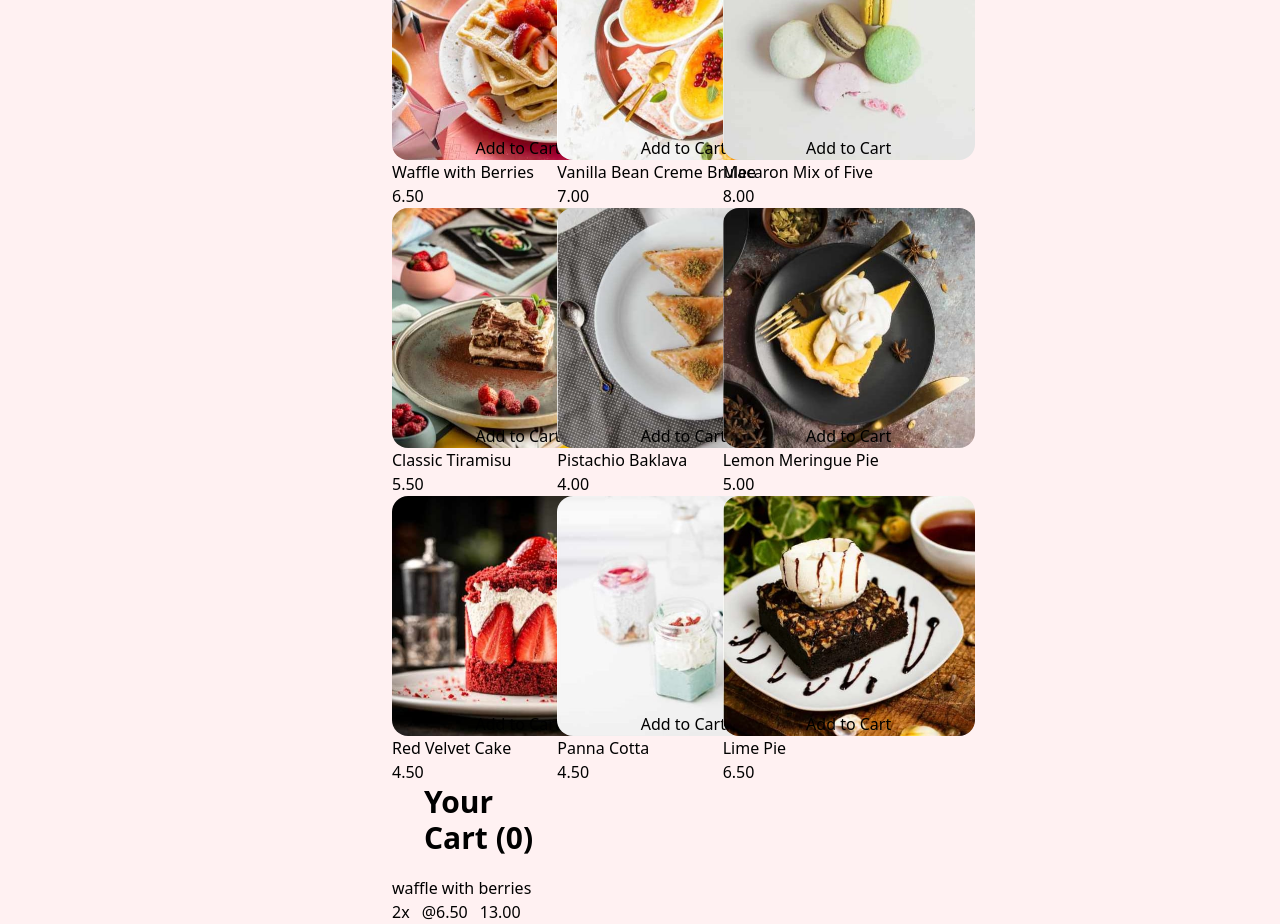
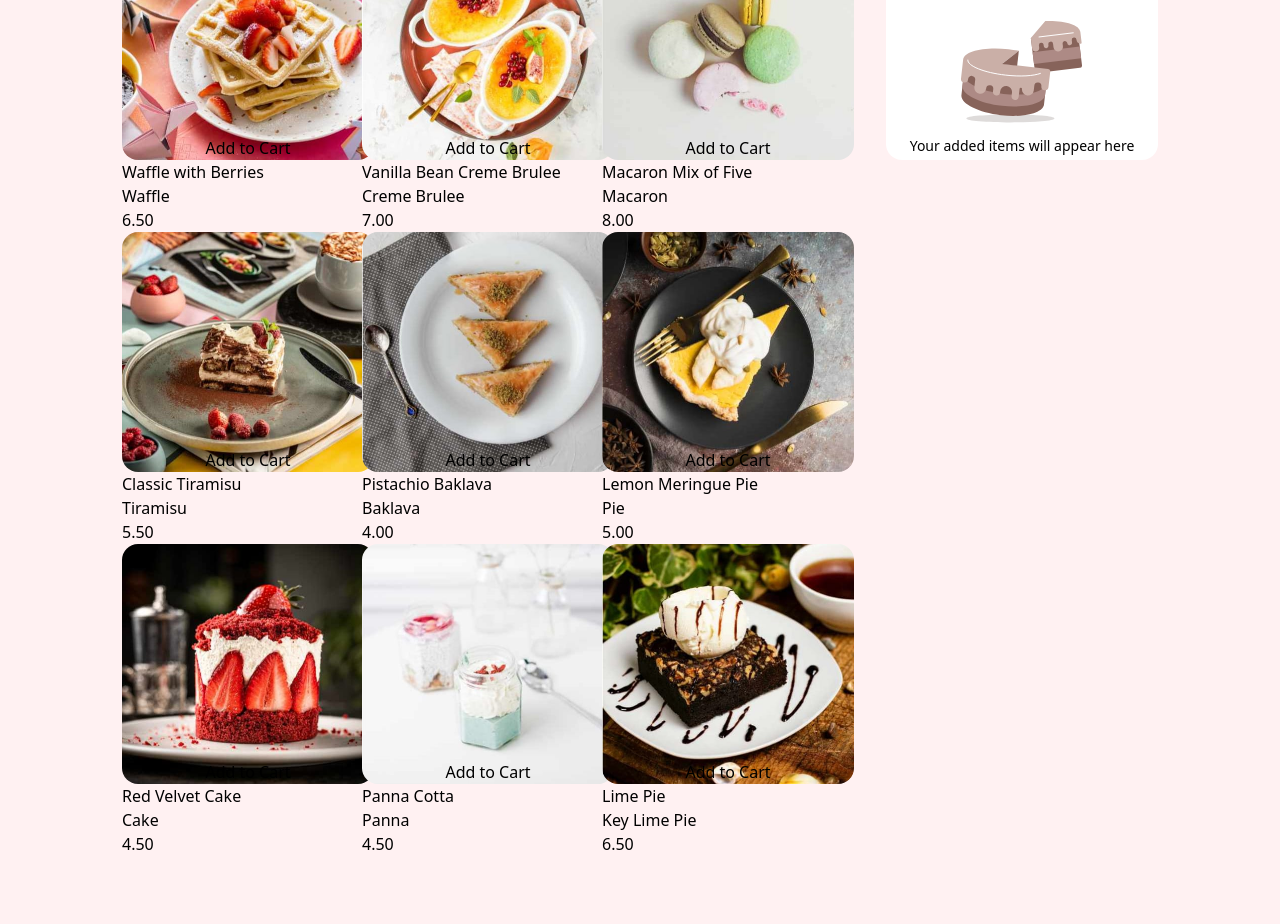
Before and after one commit to Eazicode/Desert-vite, a React (Vite) app: page / in a window 1280 px wide. Shown: the part 140-1064 px from the top of the page. After the commit the page ends 996 px from the top, so only its background shows below. Built offline with nearby package versions, Linux system fonts and the light colour scheme.

Commit message:
responsive design

```diff
--- a/src/App.jsx
+++ b/src/App.jsx
@@ -14,27 +14,28 @@ function App() {
   }, [deserts]);
   return (
     <>
-      <div className="App pt-15 grid md:grid-cols-2 lg:grid-cols-3 max-w-xl w-max px-10 mx-auto" >
+      <div className="App md:flex md:px-25 pt-15" >
+        <div className="w-62 mx-auto md:grid md:grid-cols-3 md:w-2/3 ">
           {
-
             /* {map thru deserts here} */
             deserts.map( (desert) => {
               console.log(desert)
               return     <ProductItemComponent  key={desert.id}
               id={1}
               name={desert.name}
-            Category={desert.Category}
+              category={desert.category}
               price={(desert.price.toFixed(2))}
               image={desert.imageClass}
             />
             })
           }
-        <Cart>
-          <CartItem
+        </div>
+        <Cart className="md:w-1/3 " >
+          {/* <CartItem
             name="waffle with berries"
             price={6.5}
             amount={2}
-          />
+          /> */}
         </Cart>
       </div>
     </>
--- a/src/Components/Cart.jsx
+++ b/src/Components/Cart.jsx
@@ -20,19 +20,28 @@
       <>
       {children ?
 
-      <div>
-       <p className="text-3xl font-bold mb-5 ps-8" >Your Cart (0)</p>
+      <div className="bg-white mx-auto w-68 h-60 rounded-2xl pt-8 px-5">
+       <p className="text-3xl font-bold mb-5 text-[#C73A0F]" >Your Cart (0)</p>
 
         {children}
+
+        <div className="flex justify-between my-3 ">
+          <p>Order Total</p>
+          <p>$45.00</p>
+        </div>
+
+        <div className="w-42 mx-auto">
+          <button className="py-3 w-full text-white font-semibold rounded-3xl bg-[#C73A0F]">Confirm Order</button>
+        </div>
       </div> :
 
-      <div className="w-80 h-60 flex items-center bg-white rounded-2xl">
+      <div className="bg-white mx-auto w-68 h-60 rounded-2xl pt-8 px-5">
         <div className="w-full">
           <p className="text-3xl font-bold mb-5 ps-8" >Your Cart (0)</p>
 
           <div className="flex justify-center">
             <div>
-            <img src="\imgs\SVGs\cake.svg" alt="" />
+            <img className="mx-auto" src="\imgs\SVGs\cake.svg" alt="" />
             <p  className="text-sm">Your added items will appear here</p>
             </div>
           </div>
--- a/src/Components/CartItem.jsx
+++ b/src/Components/CartItem.jsx
@@ -4,7 +4,7 @@ const  CartItem= ({name, price, amount,}) => {
       <div>
         <p>{name}</p>
         <p>
-          <span className="pr-3">{`${amount}x`}</span>
+          <span className="pr-3 text-[#C73A0F] font-bold">{`${amount}x`}</span>
           <span className="pr-3">{`@${price.toFixed(2)}`}</span>
           <span>{`${(amount*price).toFixed(2)}`}</span>
         </p>
--- a/src/Components/ProductItem.jsx
+++ b/src/Components/ProductItem.jsx
@@ -1,23 +1,22 @@
 // import { useState } from "react";
 import App from "../App";
 
-const ProductItemComponent = ({name, fullName, price,image}) => {
+const ProductItemComponent = ({name, category, price,image}) => {
 
   return (
 
-    <div className="w-max ">
+    <div>
 
-      <div>
-        <div className={`flex justify-center items-end w-63 h-60 rounded-2xl bg-cover bg-center`} style={{backgroundImage: `url(${image})`}}>
+      <div className="w-63 ">
+        <div className={`flex justify-center items-end h-60 w-full rounded-2xl bg-cover bg-center`} style={{backgroundImage: `url(${image})`}}>
 
         <button>Add to Cart</button>
         </div>
 
         <div>
           <p>{name}</p>
-          <p>{fullName}</p>
+          <p>{category}</p>
           <p>{price}</p>
-          <p></p>
         </div>
       </div>
     </div>
```
Lines whose indentation alone changed are shown as unchanged.
